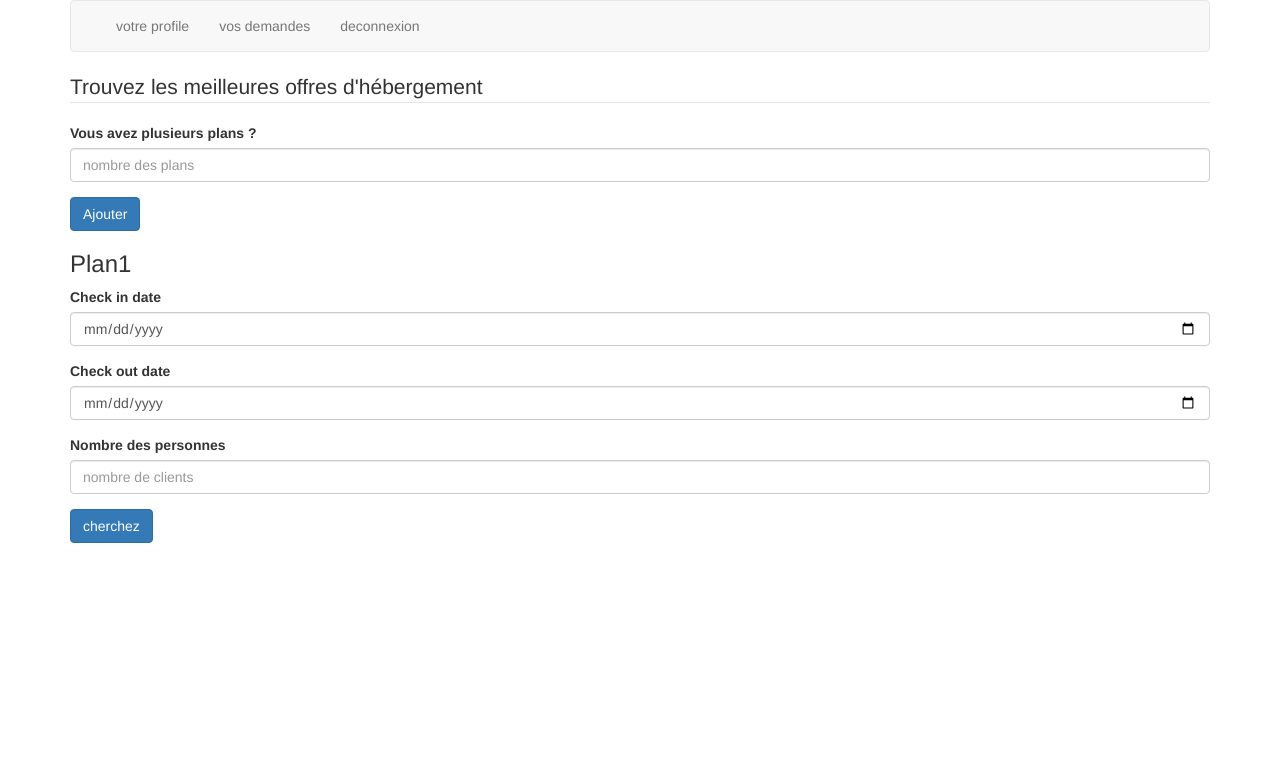
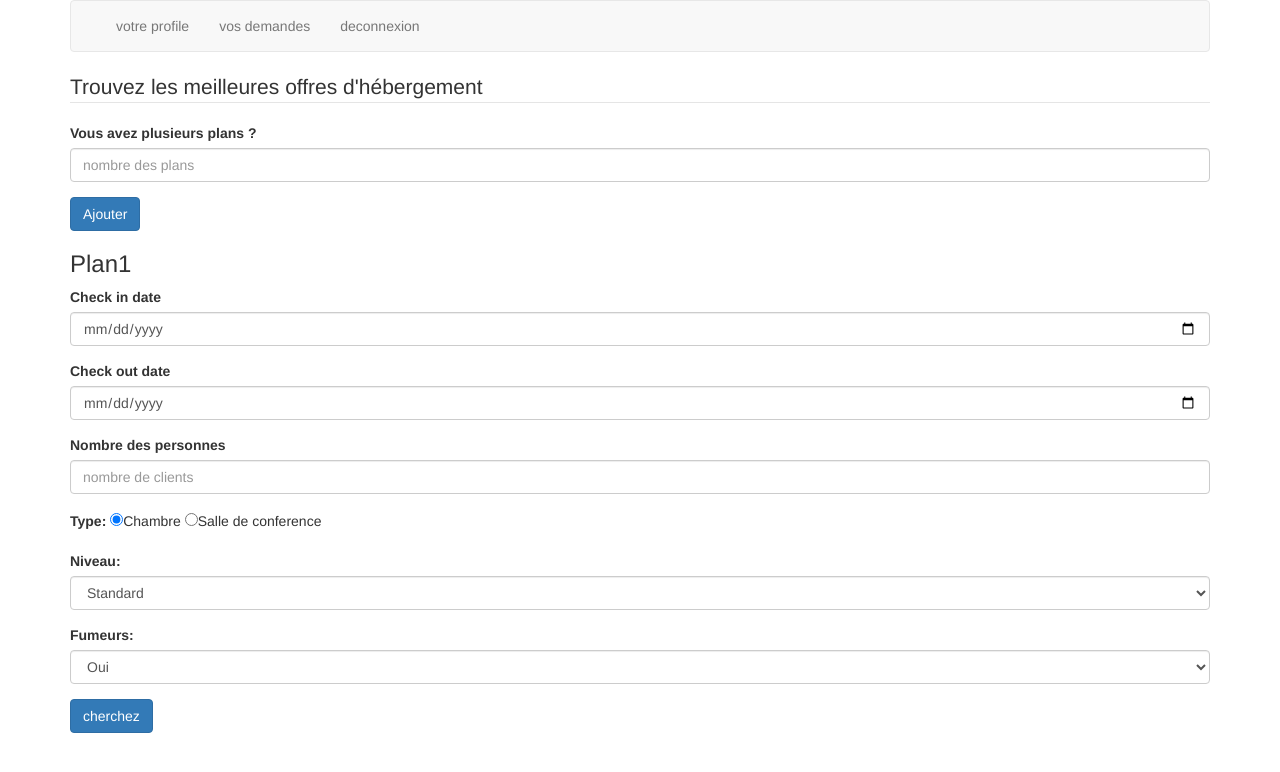
Before and after one commit to XIANQw/Hotel-Management-System, a Django app: template hotel/templates/mainPage.html in a window 1280 px wide. Shown: the top 772 px of the page. Run offline with Django 3.2, Linux system fonts and the light colour scheme; the template is opened without the code that fills it, so the values that code supplies are empty; some libraries are stand-ins or nearby versions.

Commit message:
finish create demande, and create ressource. everything is perfact

```diff
--- a/hotel/gestion/admin.py
+++ b/hotel/gestion/admin.py
@@ -5,7 +5,7 @@ from gestion.models import *
 # Register your models here.
 
 class ressourceAdmin(admin.ModelAdmin):
-    list_display = ('numero', 'prix', 'type', 'taille')  # list
+    list_display = ('numero', 'prix', 'type')  # list
 
 class planAdmin(admin.ModelAdmin):
     list_display = ('id', 'checkin', 'checkout','nbPerson', 'owner','status')  # list
--- a/hotel/gestion/models.py
+++ b/hotel/gestion/models.py
@@ -1,13 +1,14 @@
 from login.models import *
 # Create your models here.
+
 
 class Ressource(models.Model):
     numero = models.CharField(max_length=32, default="default")
     prix = models.IntegerField(default=0)
-    type = models.CharField(max_length=32,default="default")
-    taille = models.IntegerField(default=0)
+    type = models.CharField(max_length=150,default="Standard-Chambre Simple-Non Fumeurs")
     def __unicode__(self):
         return self.numero
+
 
 
 class Plan(models.Model):
@@ -16,6 +17,7 @@ class Plan(models.Model):
     checkin = models.DateField()
     checkout = models.DateField()
     nbPerson = models.IntegerField(default=2)
+    typeRessource = models.CharField(max_length=150,default="Standard-Chambre Simple-Non Fumeurs")
     owner = models.ForeignKey(Client,on_delete=models.CASCADE)
     status = models.CharField(max_length=20, default="attendu")
 
--- a/hotel/static/js/page.js
+++ b/hotel/static/js/page.js
@@ -3,7 +3,8 @@ $(function(){
    $("#ModeSignUp").click(ModeSignUp);
    $('#ModeCreation').click(gotoCreationRessource);
    $('#quitCreation').click(quitCreationRessource);
-   $('#gotoCreateDemande').click(gotoCreateDemande);
+   $('#id_chambre1').click(gotoCreationCh);
+   $('#id_SDC1').click(gotoCreationSDC);
    $('#gotoRes').click(gotoRes);
    $('#gotoUsers').click(gotoUser);
    $('#gotoCreateDemande').click(gotoCreateDemande);
@@ -34,9 +35,23 @@ function goDemandes(){
 
 function gotoCreationRessource() {
   $('#createRessource').css('display','block');
+  $('#infoRessource').css('display','none');
 }
 function quitCreationRessource() {
   $('#createRessource').css('display','none');
+  $('#infoRessource').css('display','block');
+}
+
+function gotoCreationSDC() {
+    var i = this.id.charAt(this.id.length - 1);
+    $('#optionCh'+i).css('display','none');
+    $('#optionSDC'+i).css('display','block');
+}
+
+function gotoCreationCh() {
+    var i = this.id.charAt(this.id.length - 1);
+    $('#optionCh'+i).css('display','block');
+    $('#optionSDC'+i).css('display','none');
 }
 
 function gotoRes() {
@@ -65,19 +80,44 @@ function gotoInfoDemande(){
 
 function addNbPlanForm(){
     nbPlan = $('#nbPlan').val();
+    if(nbPlan <= 5){
         var inputDemande = $('#inputDemande');
         inputDemande.children().remove();
         var i = 1;
         while(i <= nbPlan){
-        var formGroup1 = '<div class="form-group"><label>Check in date</label><input type="date" name="checkin'+ i + '" class="form-control" required placeholder="checkin date"/></div>';
-        var formGroup2 = '<div class="form-group"><label>Check out date</label><input type="date" name="checkout'+ i + '" class="form-control" required placeholder="checkout date"/></div>';
-        var formGroup3 = '<div class="form-group"><label>Nombre des personnes</label><input type="nummber" name="nb'+ i + '" class="form-control" required placeholder="nombre des personnes"/></div>';
+            var checkin = '<div class="form-group"><label>Check in date</label><input type="date" name="checkin'+ i + '" class="form-control" required placeholder="checkin date"/></div>';
+            var checkout = '<div class="form-group"><label>Check out date</label><input type="date" name="checkout'+ i + '" class="form-control" required placeholder="checkout date"/></div>';
+            var nbP = '<div class="form-group"><label>Nombre des personnes</label><input type="nummber" name="nb'+ i + '" class="form-control" required placeholder="nombre des personnes"/></div>';
+            var type = '<div class="form-group"><label>Type: </label><input name="type'+ i + '"id="id_chambre'+i+'" value="Chambre" type="radio"  checked>Chambre ' +
+                '<input name="type' + i + '"id="id_SDC'+i+'" value="SalleDeConference" type="radio" />Salle de conference</div>';
+
+            var optionCh = '<div id="optionCh'+i+'"><div class="form-group">\n' +
+                '<label>Niveau: </label>\n' +
+                '<select name="niveau'+i+'" class="form-control" placeholder="type de ressource" required>\n' +
+                '<option value="Standard">Standard</option>\n' +
+                '<option value="Premium">Premium</option>\n' +
+                '<option value="President">President</option>\n' +
+                '</select>\n' +
+                '</div><div class="form-group">\n' +
+                '<label>Fumeurs: </label>\n' +
+                '<select name="fumeur'+i+'" class="form-control" placeholder="type de ressource" required>\n' +
+                '<option value="Fumeur">Oui</option>\n' +
+                '<option value="Non Fumeur">Non</option>\n' +
+                '</select></div></div>';
+
             var ens = '<div id="plan'+i+'"><h3>Plan'+ i + '</h3></div>';
             var $ens = $(ens);
-        $ens.append($(formGroup1));
-        $ens.append($(formGroup2));
-        $ens.append($(formGroup3));
+            $ens.append($(checkin));
+            $ens.append($(checkout));
+            $ens.append($(nbP));
+            $ens.append($(type));
+            $ens.append($(optionCh));
             inputDemande.append($ens);
+            var id = '#id_chambre'+i;
+            $(id).click(gotoCreationCh);
+            id = '#id_SDC'+i;
+            $(id).click(gotoCreationSDC);
             i = i + 1;
         }
     }
+}
--- a/hotel/templates/demande.html
+++ b/hotel/templates/demande.html
@@ -43,6 +43,7 @@
                 <td>Date de checkin</td>
                 <td>Date de checkout</td>
                 <td>Nomber des personnes</td>
+                <td>Type de ressource</td>
                 <td>Temps de creation</td>
                 <td>status</td>
             </tr>
@@ -54,6 +55,7 @@
                 <td>{{item.checkin}}</td>
                 <td>{{item.checkout}}</td>
                 <td>{{item.nbPerson}}</td>
+                <td>{{item.typeRessource}}</td>
                 <td>{{item.createTime}}</td>
                 <td>{{item.status}}</td>
             </tr>
--- a/hotel/templates/mainPage.html
+++ b/hotel/templates/mainPage.html
@@ -50,15 +50,37 @@
                             <h3>Plan1</h3>
                             <div class="form-group">
                                 <label>Check in date</label>
-                                <input type="date" name="checkin1" class="form-control" required placeholder="checkin date"/>
+                                <input name="checkin1" type="date" class="form-control" required placeholder="checkin date"/>
                             </div>
                             <div class="form-group">
                                 <label>Check out date</label>
-                                <input type="date" name="checkout1" class="form-control" required placeholder="checkout date"/>
+                                <input name="checkout1" type="date" class="form-control" required placeholder="checkout date"/>
                             </div>
                             <div class="form-group">
                                 <label>Nombre des personnes</label>
-                                <input type="number" name="nb1" class="form-control" required placeholder="nombre de clients"/>
+                                <input name="nb1" type="number" class="form-control" required placeholder="nombre de clients"/>
+                            </div>
+                            <div class="form-group">
+                                <label>Type: </label>
+                                <input name="type1" id="id_chambre1" value="Chambre" type="radio" checked>Chambre
+                                <input name="type1" id="id_SDC1" value="SalleDeConference" type="radio" />Salle de conference
+                            </div>
+                            <div id="optionCh1">
+                                <div class="form-group">
+                                    <label>Niveau: </label>
+                                    <select name="niveau1" id="id_niveau" class="form-control" placeholder="type de ressource" required>
+                                        <option value="Standard">Standard</option>
+                                        <option value="Premium">Premium</option>
+                                        <option value="President">President</option>
+                                    </select>
+                                </div>
+                                <div class="form-group">
+                                    <label>Fumeurs: </label>
+                                    <select name="fumeur1" id="id_fumeur" class="form-control" placeholder="type de ressource" required>
+                                        <option value="Fumeur">Oui</option>
+                                        <option value="Non Fumeur">Non</option>
+                                    </select>
+                                </div>
                             </div>
                         </div>
                     </div>
```
Also changed, not shown: hotel/client/views.py (+15 -3 lines), hotel/gestion/views.py (+6 -5 lines), hotel/templates/gestionnaire.html (+38 -7 lines), hotel/gestion/migrations/0010_auto_20190527_1928.py (added), hotel/gestion/migrations/0011_remove_ressource_taille.py (added). Lines whose indentation alone changed are shown as unchanged.
